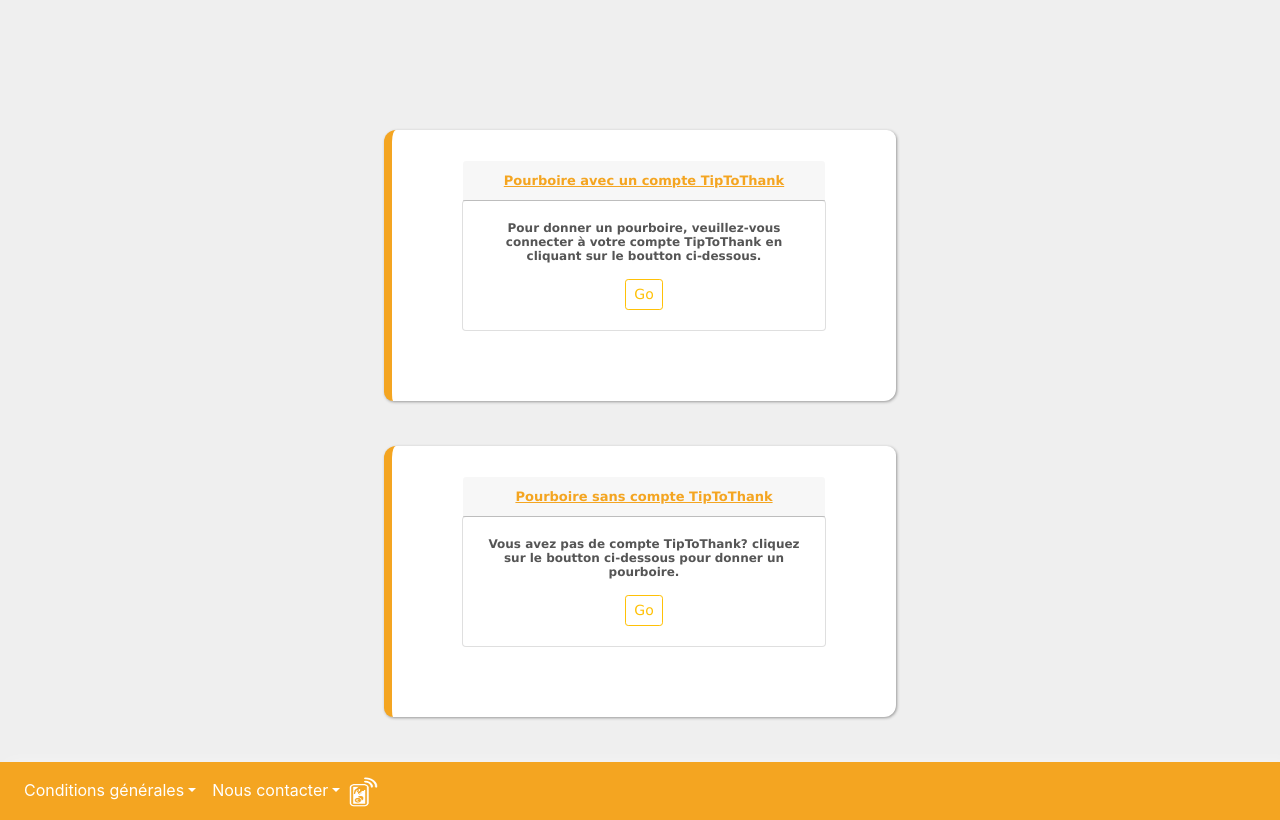
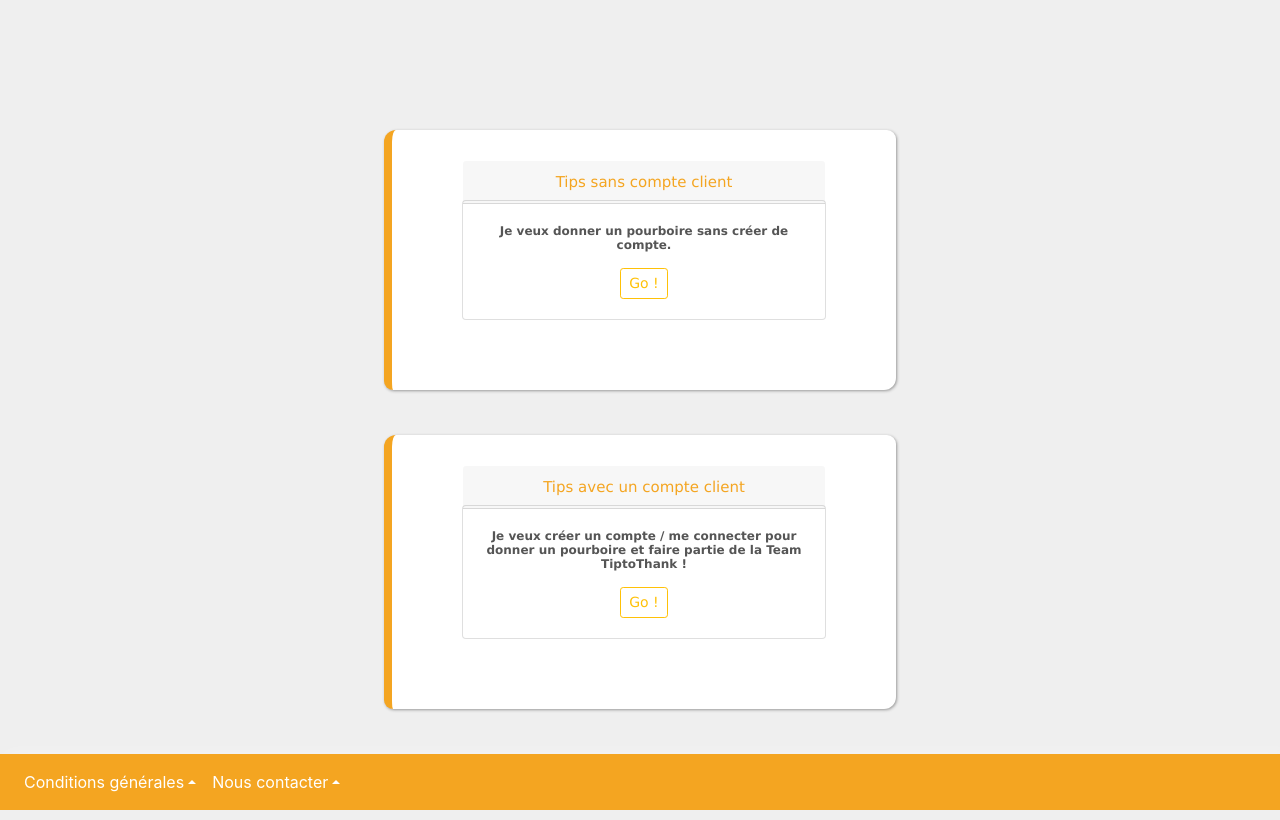
Before and after one commit to Saida-Ouahmid/TipToThank_Front, a React (Create React App) app: page /home in a window 1280 px wide. Built offline with nearby package versions, Linux system fonts and the light colour scheme.

Commit message:
edit Home / update footer

```diff
--- a/src/assets/components/Footer/Footer.js
+++ b/src/assets/components/Footer/Footer.js
@@ -6,7 +6,7 @@
 class Footer extends Component {
   render() {
     return (
-      <div className="footer">
+      <div className="footer dropup">
         <Navbar collapseOnSelect expand="lg" bg="#edeaea">
           <Navbar.Toggle aria-controls="responsive-navbar-nav" />
           <Navbar.Collapse id="responsive-navbar-nav">
@@ -34,15 +34,6 @@
                   Sur instagram
                 </NavDropdown.Item>
               </NavDropdown>
-              <Navbar.Brand href="#home">
-                <img
-                  src="logoTTT/logotranspblanc.png"
-                  width="30"
-                  height="30"
-                  className="logo"
-                  alt="React Bootstrap logo"
-                />
-              </Navbar.Brand>
             </Nav>
           </Navbar.Collapse>
         </Navbar>
@@ -52,3 +43,13 @@
 }
 
 export default Footer;
+
+/** <Navbar.Brand href="#home">
+                <img
+                  src="logoTTT/logotranspblanc.png"
+                  width="30"
+                  height="30"
+                  className="logo"
+                  alt="React Bootstrap logo"
+                />
+              </Navbar.Brand> */
--- a/src/components/HomePageClient/HomePageClient.css
+++ b/src/components/HomePageClient/HomePageClient.css
@@ -16,6 +16,6 @@
 .connexion-container .Titre {
   text-align: center;
   color: #f4a521;
-  font-size: 13px;
-  text-decoration: underline;
+  font-size: 15px;
+  font-weight: lighter;
 }
--- a/src/components/HomePageClient/HomePageClient.js
+++ b/src/components/HomePageClient/HomePageClient.js
@@ -11,34 +11,34 @@
         <div className="connexion-container">
           <Card className="text-center">
             <div className="Titre">
-              <Card.Header>Pourboire avec un compte TipToThank</Card.Header>
+              <Card.Header>Tips sans compte client </Card.Header>
             </div>
             <Card.Body>
               <Card.Text>
-                Pour donner un pourboire, veuillez-vous connecter à votre compte
-                TipToThank en cliquant sur le boutton ci-dessous.
+                Je veux donner un pourboire sans créer de compte.
+              </Card.Text>
+              <Button variant="outline-warning" size="sm">
+                Go !
+              </Button>
+            </Card.Body>
+          </Card>
+        </div>
+
+        <div className="connexion-container">
+          <Card className="text-center">
+            <div className="Titre">
+              <Card.Header>Tips avec un compte client</Card.Header>
+            </div>
+            <Card.Body>
+              <Card.Text>
+                Je veux créer un compte / me connecter pour donner un pourboire
+                et faire partie de la Team TiptoThank !
               </Card.Text>
               <Link to="/connexion">
                 <Button variant="outline-warning" size="sm">
-                  Go
+                  Go !
                 </Button>
               </Link>
-            </Card.Body>
-          </Card>
-        </div>
-        <div className="connexion-container">
-          <Card className="text-center">
-            <div className="Titre">
-              <Card.Header>Pourboire sans compte TipToThank</Card.Header>
-            </div>
-            <Card.Body>
-              <Card.Text>
-                Vous avez pas de compte TipToThank? cliquez sur le boutton
-                ci-dessous pour donner un pourboire.
-              </Card.Text>
-              <Button variant="outline-warning" size="sm">
-                Go
-              </Button>
             </Card.Body>
           </Card>
         </div>
--- a/src/components/Inscription/Inscription.js
+++ b/src/components/Inscription/Inscription.js
@@ -83,7 +83,7 @@
             </Col>
           </Row>
 
-          <Form>
+          <Form className="form1">
             <p className="sous-titre">Données requises </p>
             <Form.Group controlId="lastname">
               <Form.Label>Nom</Form.Label>
@@ -127,8 +127,7 @@
               />
             </Form.Group>
           </Form>
-
-          <Form>
+          <Form className="form2">
             <p className="sous-titre">Données facultatives </p>
             <Form.Group controlId="gender">
               <Form.Label> Genre </Form.Label>
@@ -173,13 +172,16 @@
             </Form.Group>
           </Form>
 
-          <Form>
           <Form.Group controlId="formBasicCheckbox">
             <Form.Check
               className="checkbox"
               type="checkbox"
-                label="J'accepte les CGU et CGV."
+              label="J'accepte les CGU et CGV.*"
             />
+
+            <p className="asterisque">
+              * Vous pouvez retrouvez toutes les conditions en barre d'infos !
+            </p>
           </Form.Group>
           <Form.Group controlId="formBasicCheckbox">
             <Form.Check
@@ -188,7 +190,6 @@
               label="J'accepte que mes données soient utilisés à des fins commerciales."
             />
           </Form.Group>
-
           <Button
             className="button"
             variant="outline-warning"
@@ -199,8 +200,8 @@
           >
             S'inscrire
           </Button>
+
           <p>{this.state.message}</p>
-          </Form>
         </div>
       </Container>
     );
--- a/src/components/Inscription/inscription.css
+++ b/src/components/Inscription/inscription.css
@@ -33,21 +33,29 @@
   text-align: center;
   color: #f4a521;
   font-size: 20px;
-  text-decoration: underline;
 }
 .sous-titre {
   text-align: center;
   color: #f4a521;
   font-size: 15px;
 }
-
+.form1 {
+  margin-top: -40px;
+}
+.form2 {
+  margin-bottom: 50px;
+}
+.asterisque {
+  font-size: 7px;
+  font-style: italic;
+  font-weight: lighter;
+  text-align: center;
+}
 .Bloc-principal .formBasicCheckbox {
   font-size: initial;
   color: white;
 }
-.button {
-  margin-top: 40px;
-}
+
 .reglemdp {
   font-size: 8px;
   color: #999;
```
Lines whose indentation alone changed are shown as unchanged.
